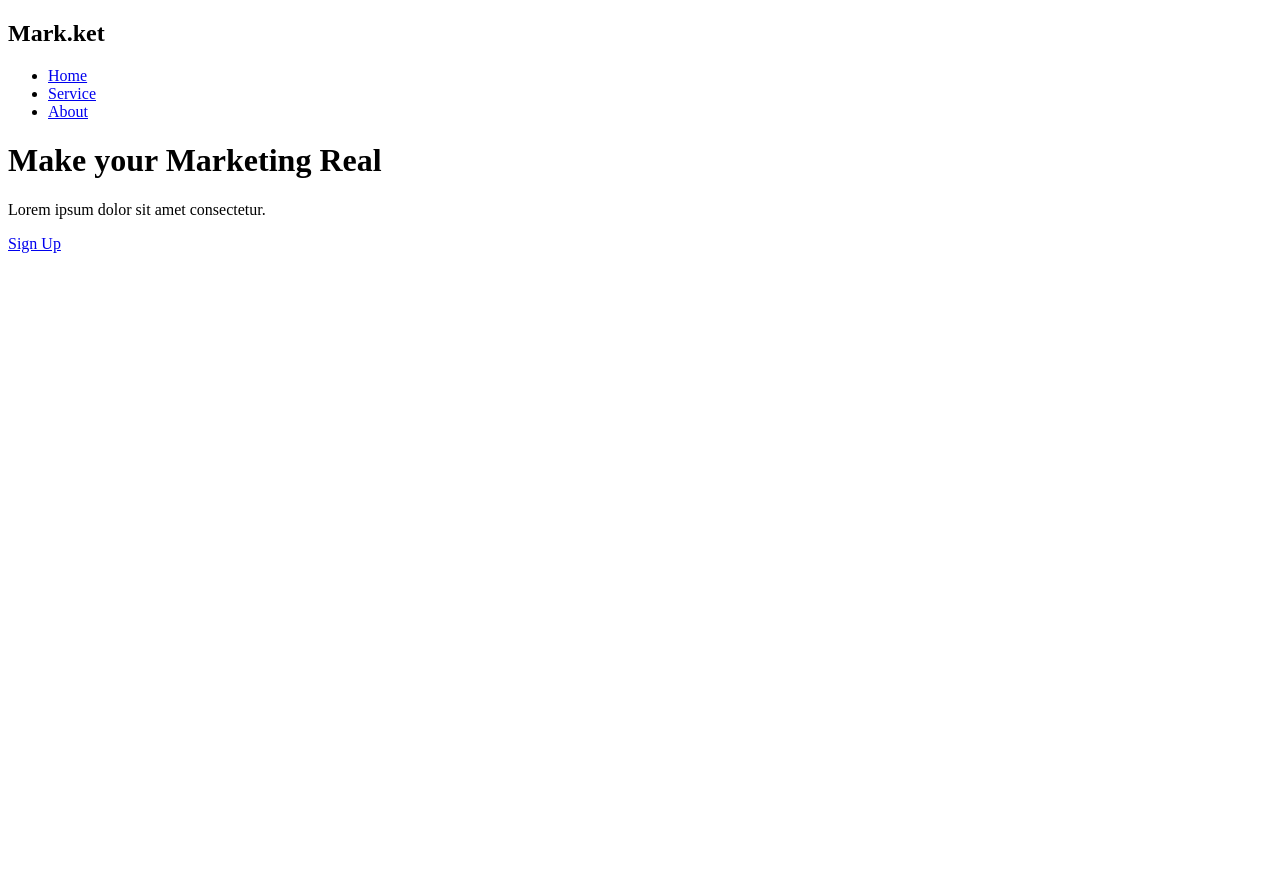
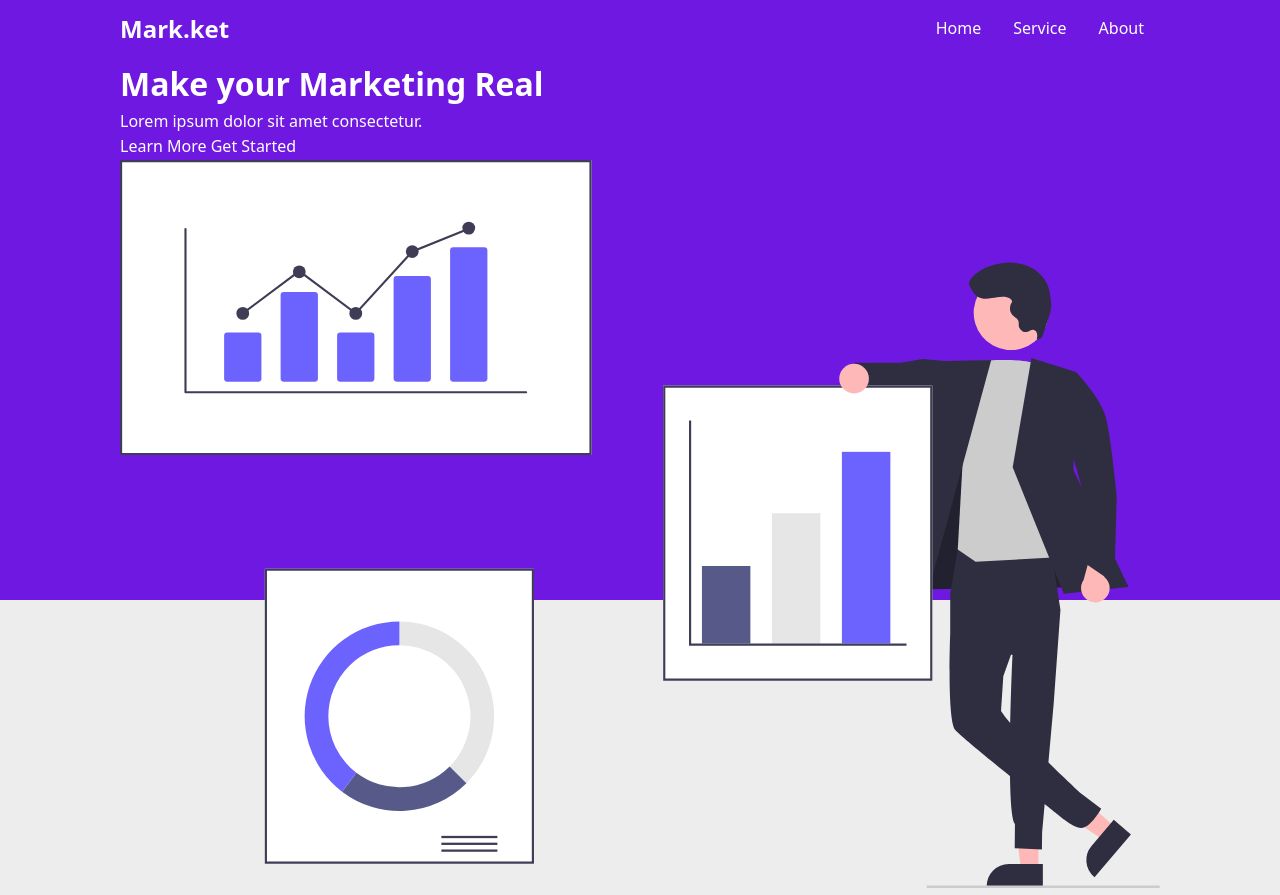
Before and after one commit to haroldjeshua/harv-csslib, a plain HTML site: page index.html in a window 1280 px wide. Before the commit the page ends 800 px from the top, so only its background shows below. Drawn offline with Linux system fonts and the light colour scheme.

Commit message:
sass demo for starters

```diff
--- a/index.html
+++ b/index.html
@@ -5,6 +5,8 @@
     <meta http-equiv="X-UA-Compatible" content="IE=edge" />
     <meta name="viewport" content="width=device-width, initial-scale=1.0" />
     <title>Sass Starter</title>
+
+    <link rel="stylesheet" href="scss/style.css" />
   </head>
   <body>
     <header class="showcase">
@@ -23,10 +25,11 @@
             <h1>Make your Marketing Real</h1>
             <p class="my-1">Lorem ipsum dolor sit amet consectetur.</p>
 
-            <a href="#" class="btn-secondary">Sign Up</a>
+            <a href="#" class="btn-primary">Learn More</a>
+            <a href="#" class="btn-secondary">Get Started</a>
           </div>
 
-          <img src="" alt="" />
+          <img src="assets/undraw_all_the_data_re_hh4w.svg" alt="" />
         </div>
       </div>
     </header>
--- a/scss/style.scss
+++ b/scss/style.scss
@@ -1,8 +1,8 @@
 $font-stack: system-ui, -apple-system, BlinkMacSystemFont, "Segoe UI", Roboto,
   Oxygen, Ubuntu, Cantarell, "Open Sans", "Helvetica Neue", sans-serif;
 $color-primary: hsl(266, 81%, 49%);
-$color-secondary: hsl(204, 73%, 71%);
-$color-light: #eeeeee;
+$color-secondary: hsl(24, 73%, 71%);
+$color-light: hsl(0, 0%, 93%);
 
 * {
   box-sizing: border-box;
@@ -11,7 +11,52 @@ $color-light: #eeeeee;
 }
 
 body {
-  background-color: $light-color;
+  background-color: $color-light;
   font-family: $font-stack;
   line-height: 1.6;
 }
+
+.showcase {
+  background-color: $color-primary;
+  color: #fff;
+  height: 600px;
+
+  nav {
+    display: flex;
+    align-items: center;
+    justify-content: space-between;
+
+    ul {
+      display: flex;
+      list-style-type: none;
+    }
+
+    li {
+      padding: 1rem;
+    }
+
+    a:hover {
+      color: $color-secondary;
+    }
+  }
+
+  a {
+    all: unset;
+    color: #fff;
+  }
+
+  .showcase-content {
+    height: 100%;
+  }
+}
+
+.container {
+  max-width: 1100px;
+  margin: 0 auto;
+  padding: 0 30px;
+  overflow: auto;
+}
+
+img {
+  width: 100%;
+}
```
Also changed, not shown: assets/Open Doodles - Petting.png (added), assets/undraw_all_the_data_re_hh4w.svg (added), scss/style.css.
